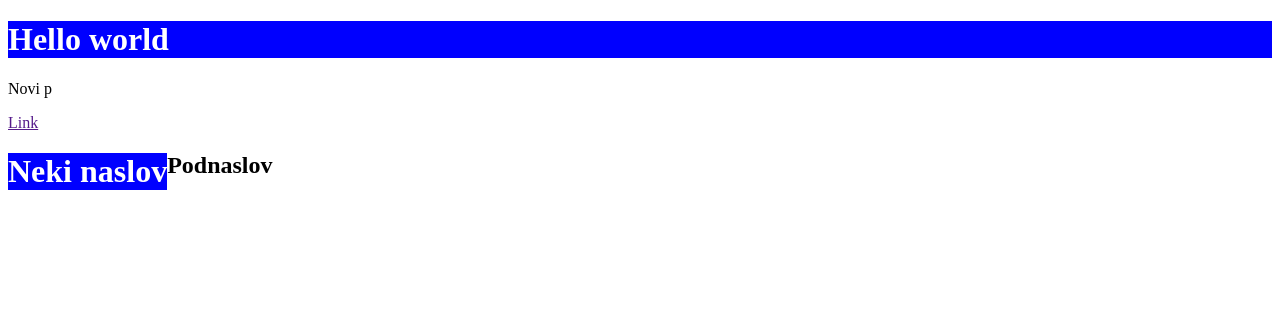
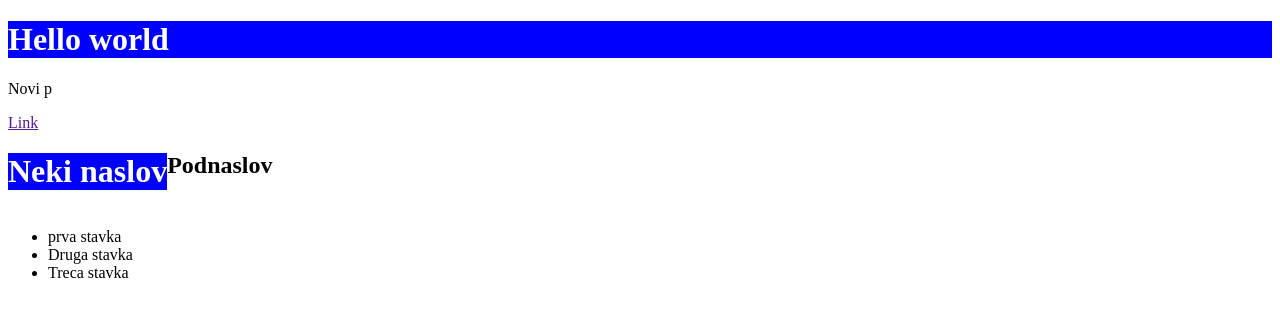
Before and after one commit to fed-ftn/git_proba, a plain HTML site: page index.html in a window 1280 px wide. Drawn offline with Linux system fonts and the light colour scheme.

Commit message:
verzija na grani develop

```diff
--- a/index.html
+++ b/index.html
@@ -16,5 +16,10 @@
       </div>
       <h2>Podnaslov</h2>
     </div>
+    <ul>
+      <li>prva stavka</li>
+      <li>Druga stavka</li>
+      <li>Treca stavka</li>
+    </ul>
   </body>
 </html>
```
